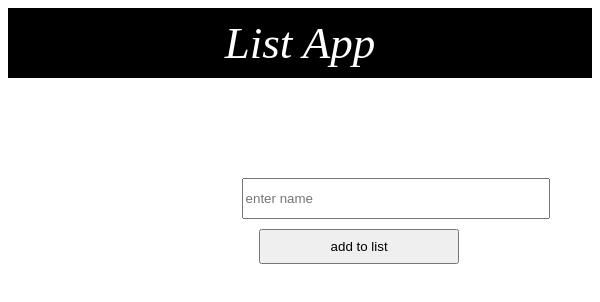
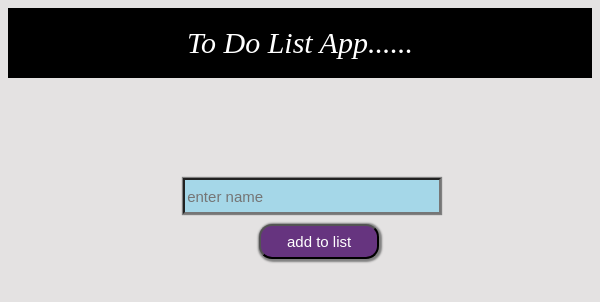
Before and after one commit to kalyani870/list-app, a plain HTML site: page index.html in a window 600 px wide. Drawn offline with Linux system fonts and the light colour scheme.

Commit message:
added css

```diff
--- a/index.html
+++ b/index.html
@@ -4,8 +4,8 @@
 
     <title>listapp❤️</title>
     <style>
-        body{2
-            background-color: rgb(149, 236, 247);
+        body{
+            background-color: rgb(228, 226, 226) ;
         }
         .navbar{
             background-color: black;
@@ -14,33 +14,87 @@
             align-items: center;
             color: white;
         }
+
+
+
+
         .nav-tittle{
             font-size: 45px;
             margin: auto;
         }
+        @media screen and (min-width:400px) and (max-width:600px) {
+            .nav-tittle{
+            font-size: 30px;
+            margin: auto;
+        }
+    }
         .inputlist{
             margin-left: 40%;
             height: 35px;
             width: 300px;
             margin-top: 100px;
+            background-color: #A5D7E8;
+            box-shadow: 0px 0px 1px 1px gray;
+            font-size: 15px;
 
         }
+        @media screen and (min-width:400px ) and (max-width:800px) {
+            .inputlist{
+            margin-left: 30%;
+            height: 30px;
+            width: 250px;
+            margin-top: 100px;
+            background-color: #A5D7E8;
+            box-shadow: 0px 0px 1px 1px gray;
+            font-size: 15px;
+
+        }
+        }
         .listbutton{
+            margin-left: 45%;
+            height: 35px;
+            width: 150px;
+            margin-top: 10px;
+            border-radius: 15px;
+            background-color: #66347F;
+            color: white;
+            font-size:18px ;
+            box-shadow: 1px 1px 2px 2px gray;
+        }
+        @media screen and (min-width:400px ) and (max-width:800px) {
+            .listbutton{
             margin-left: 43%;
             height: 35px;
-            width: 200px;
+            width: 120px;
             margin-top: 10px;
+            border-radius: 13px;
+            background-color: #66347F;
+            color: white;
+            font-size:15px ;
+            box-shadow: 1px 1px 2px 2px gray;
         }
-
+    }
+        .listbutton:hover{
+            background-color: rgb(201, 66, 66);
+            border-radius:25px;
+        }
         .list-item{
             margin-left: 40%;
-            margin-bottom: 10px;
+            color:#635985;
+            font-size: 25px;
         }
+        @media screen and (min-width:400px ) and (max-width:600px) {
+            .list-item{
+            margin-left: 30%;
+            color:#635985;
+            font-size: 20px;
+        }
+    }
     </style>
 </head>
 <body>
     <nav class="navbar">
-            <div class="nav-tittle"> <i>List App</i></div>
+            <div class="nav-tittle"> <i> To Do List App......</i></div>
     </nav>
 
 
```
